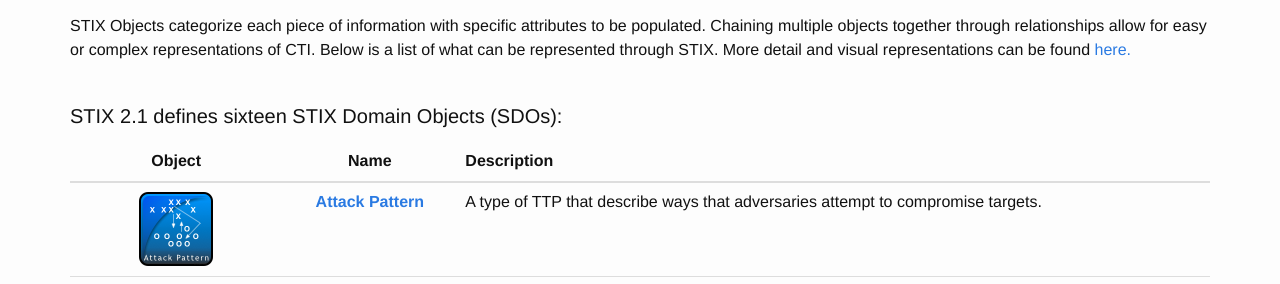
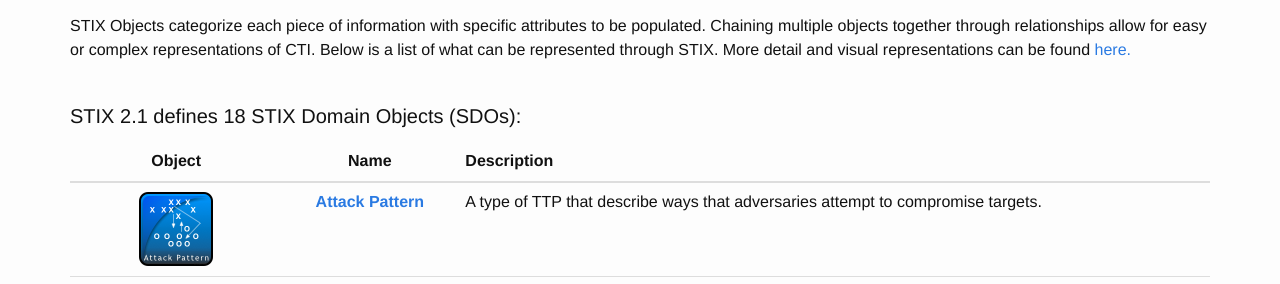
Before and after one commit to oasis-open/cti-documentation, a Jekyll site: the page built from stix/intro.md, in a window 1280 px wide and 900 px high, scrolled down 894 px. Shown: the part 155-439 px from the top of the window. Built offline with Jekyll 4.4.1, drawn with Linux system fonts in a browser that asks for light colours.

Commit message:
Update intro.md

```diff
--- a/stix/intro.md
+++ b/stix/intro.md
@@ -44,7 +44,7 @@ STIX 2.1 differs from STIX 2.0 in the following ways:
 ## STIX 2.1 Objects
 STIX Objects categorize each piece of information with specific attributes to be populated. Chaining multiple objects together through relationships allow for easy or complex representations of CTI. Below is a list of what can be represented through STIX. More detail and visual representations can be found [here.]({{ site.baseurl }}/examples/visualized-sdo-relationships)
 
-#### STIX 2.1 defines sixteen STIX Domain Objects (SDOs):
+#### STIX 2.1 defines 18 STIX Domain Objects (SDOs):
 
 {: .table .table-hover .table-example .table-desc}
 | Object | Name | Description |
```
